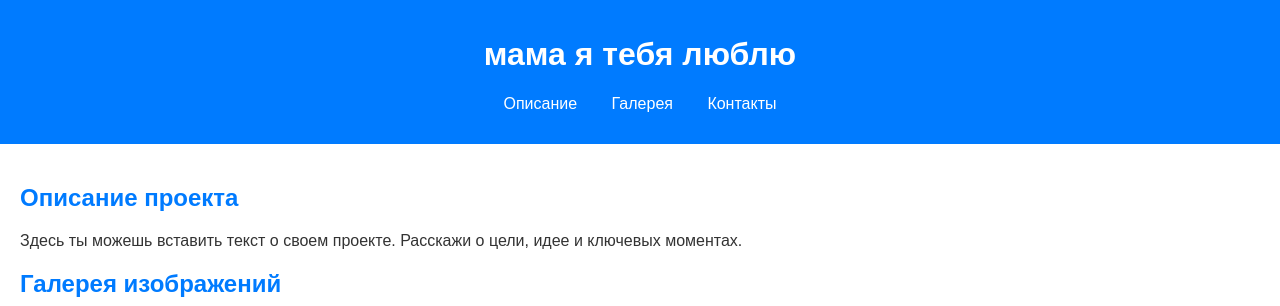
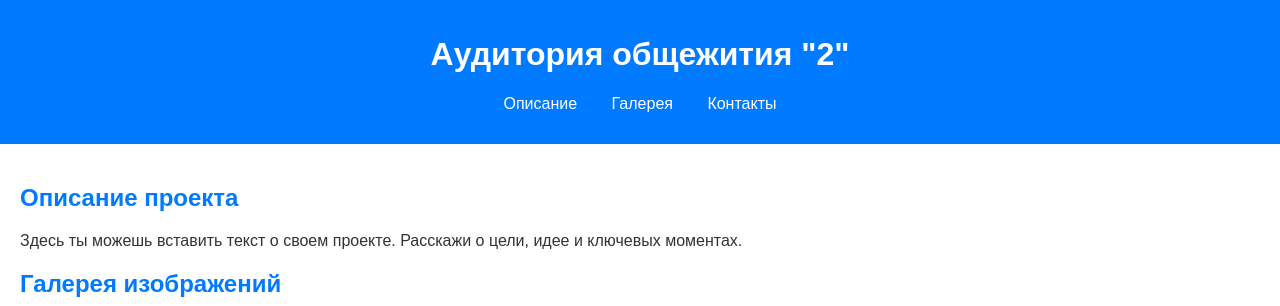
Before and after one commit to Ut1L/progekt, a plain HTML site: page index.html in a window 1280 px wide. Shown: the top 306 px of the page. Drawn offline with Linux system fonts and the light colour scheme.

Commit message:
Update index.html

```diff
--- a/index.html
+++ b/index.html
@@ -8,7 +8,7 @@
 </head>
 <body>
     <header>
-        <h1>мама я тебя люблю</h1>
+        <h1>Аудитория общежития "2"</h1>
         <nav>
             <ul>
                 <li><a href="#description">Описание</a></li>
```
